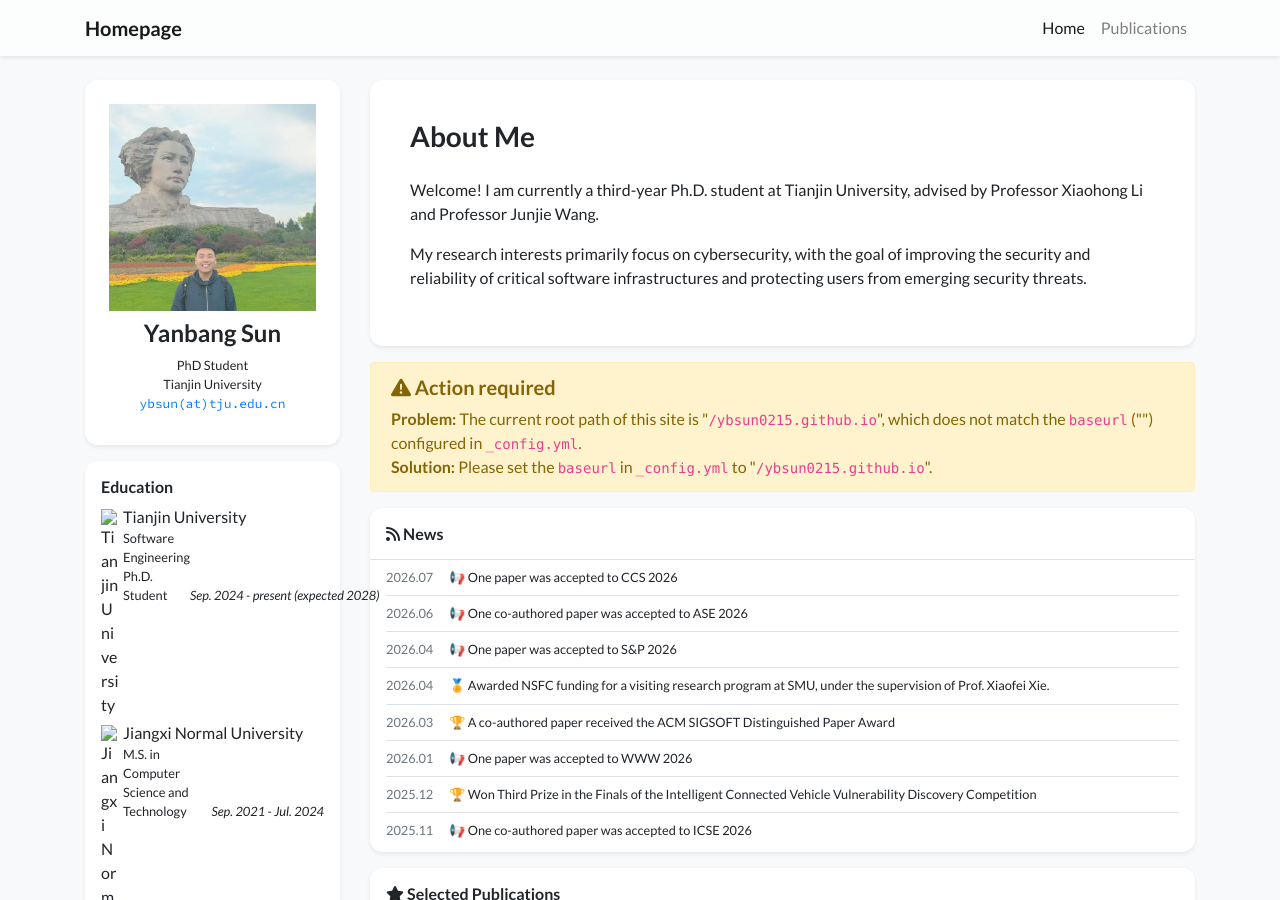
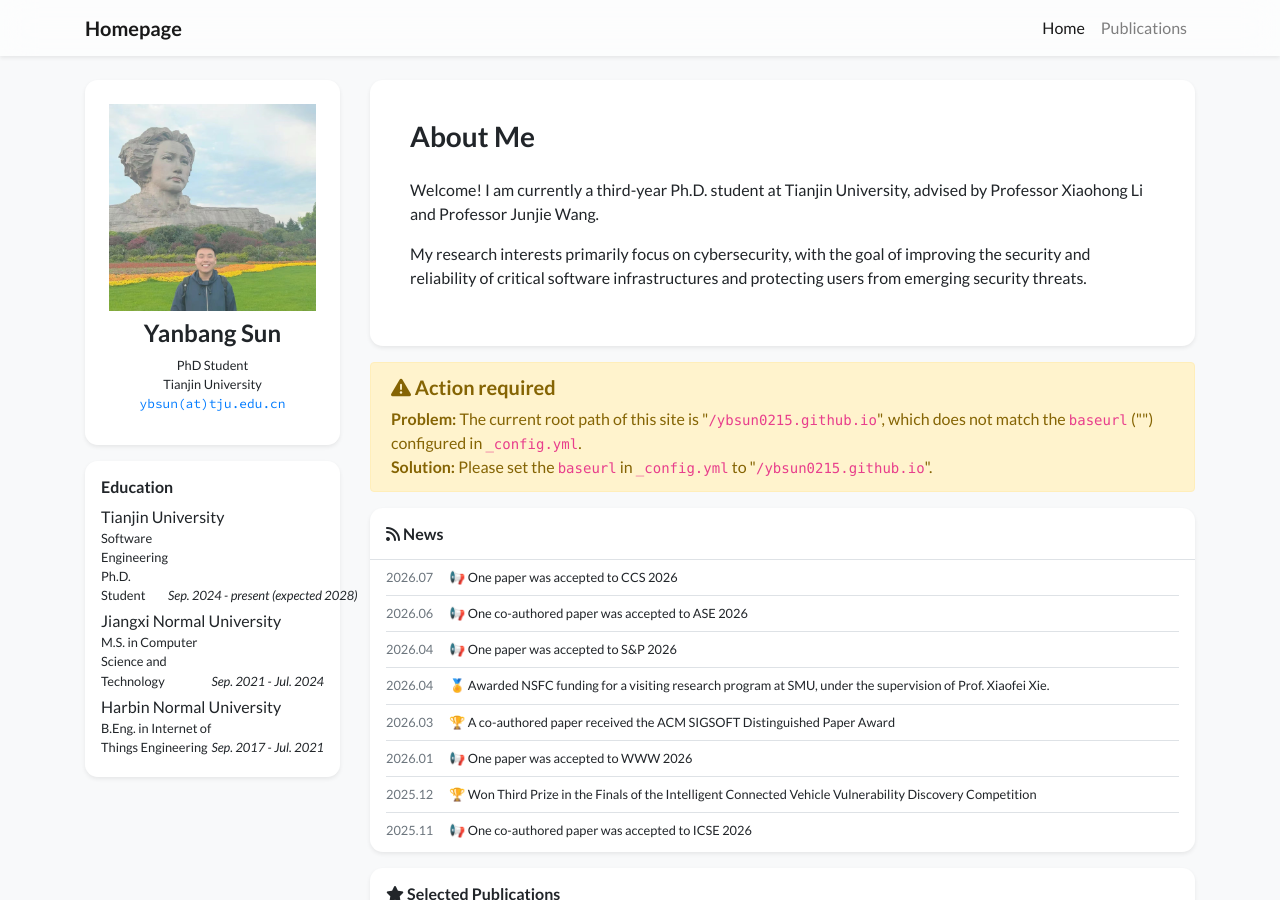
Before and after one commit to ybsun0215/ybsun0215.github.io, a Jekyll site: the page built from index.html, in a window 1280 px wide and 900 px high. Built offline with Jekyll 4.4.1, drawn with Linux system fonts in a browser that asks for light colours; nearby versions of some CDN libraries; a style sheet for code colours, icons or effects is not loaded.

Commit message:
Update education_card.html

```diff
--- a/_includes/widgets/education_card.html
+++ b/_includes/widgets/education_card.html
@@ -5,7 +5,9 @@
         <ul class="list-unstyled mb-1">
             {% for item in site.data.profile.education %}
             <li class="media mb-1">
+                {% if item.logo %}
                 <img src="{{ item.logo | relative_url }}" alt="{{ item.name }}" style="width: 18px;" class="mr-1 mt-1">
+                {% endif %}
                 <div class="media-body">
                     <div>{{ item.name }}</div>
                     <div class="small">{{ item.dept }}</div>
```
